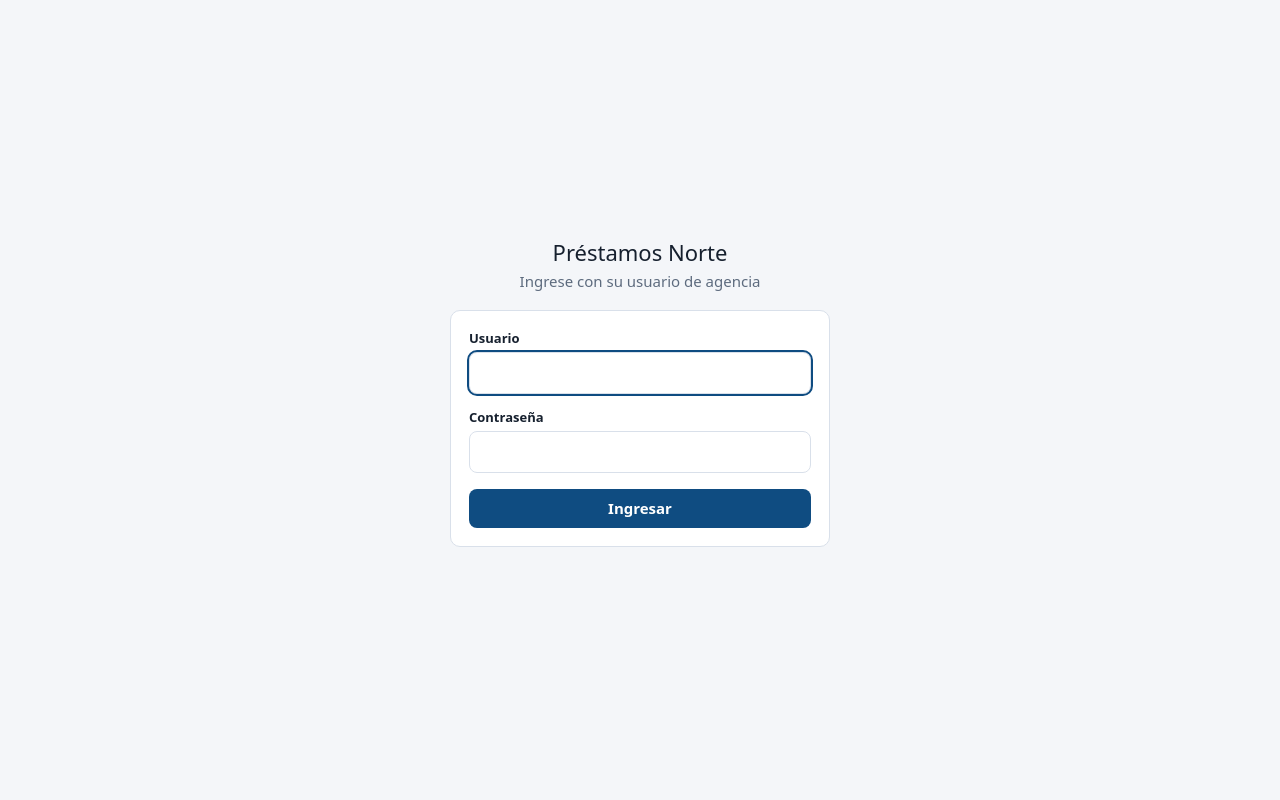
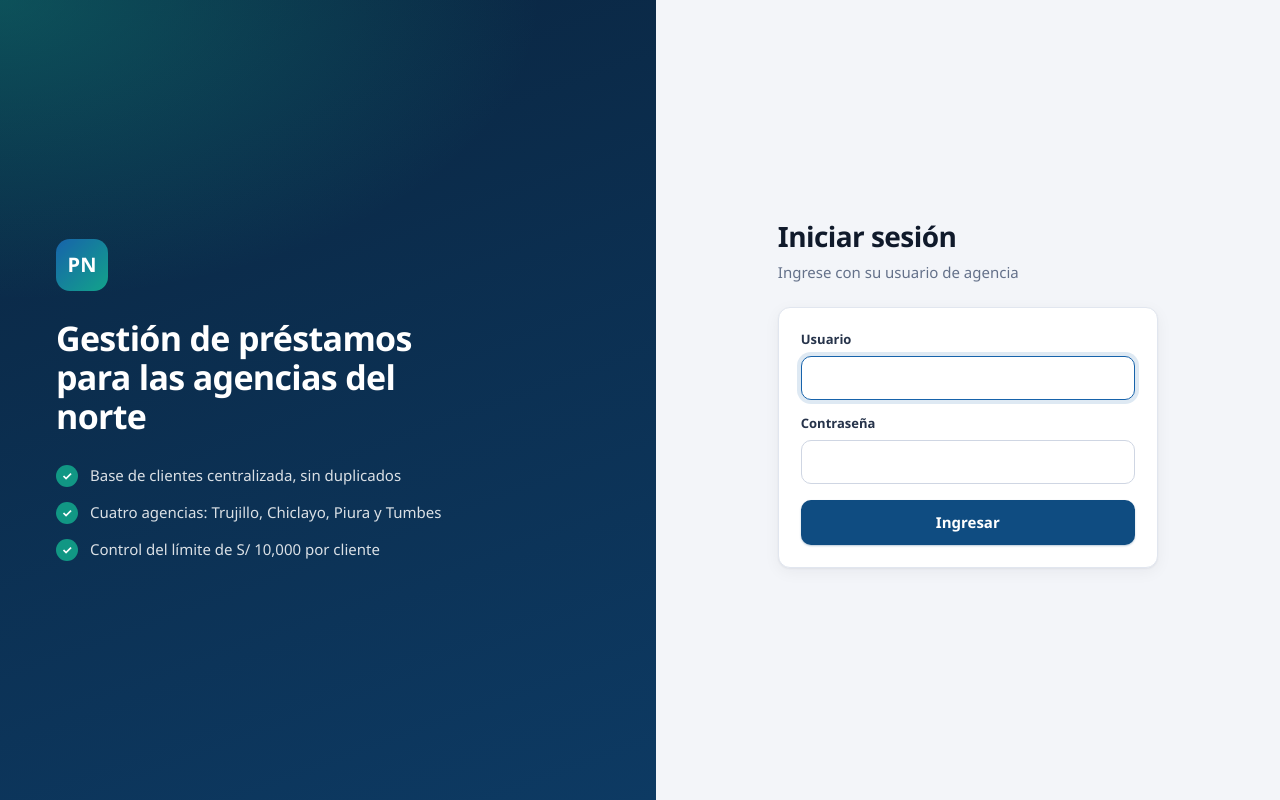
Before and after one commit to Alcaprez/Parcial-Agile, a Next.js app: page /login in a window 1280 px wide. Built offline with nearby package versions, Linux system fonts and the light colour scheme.

Commit message:
refactor: Arreglo de mis Interfaces

```diff
--- a/src/app/(app)/layout.tsx
+++ b/src/app/(app)/layout.tsx
@@ -10,16 +10,22 @@ export default async function AppLayout({ children }: { children: React.ReactNod
   return (
     <>
       <header className="topbar">
-        <span className="marca">Préstamos Norte</span>
+        <span className="marca">
+          <span className="logo">PN</span>
+          Préstamos Norte
+        </span>
         <nav>
           <Link href="/clientes">Clientes</Link>
           <Link href="/clientes/nuevo">Registrar cliente</Link>
           {user.rol !== "agente" && <Link href="/solicitudes/pendientes">Solicitudes pendientes</Link>}
         </nav>
         <div className="quien">
-          <span>
-            {user.nombre} · {ETIQUETA_ROL[user.rol]}
-            {user.agencia ? ` · ${user.agencia}` : " · Todas las agencias"}
+          <span className="avatar">{user.nombre.charAt(0).toUpperCase()}</span>
+          <span className="datos">
+            <strong>{user.nombre}</strong>
+            <small>
+              {ETIQUETA_ROL[user.rol]} · {user.agencia ?? "Todas las agencias"}
+            </small>
           </span>
           <form action={logout}>
             <button type="submit">Cerrar sesión</button>
--- a/src/app/globals.css
+++ b/src/app/globals.css
@@ -1,18 +1,28 @@
 @import "tailwindcss";
 
 :root {
-  --bg: #f4f6f9;
+  --bg: #f3f5f9;
   --panel: #ffffff;
-  --ink: #16202e;
-  --muted: #5d6b7e;
-  --line: #d9e0ea;
+  --ink: #101a2b;
+  --muted: #64718a;
+  --line: #e1e6ef;
+  --line-strong: #cfd6e3;
+  --brand-900: #0a2540;
   --brand: #0f4c81;
-  --brand-ink: #ffffff;
-  --ok: #17663a;
-  --ok-bg: #e6f4ec;
-  --err: #a32121;
-  --err-bg: #fbeaea;
-  --warn-bg: #fff4dc;
+  --brand-600: #1763ab;
+  --brand-50: #eaf2fa;
+  --accent: #12a38a;
+  --ok: #176b3f;
+  --ok-bg: #e8f6ee;
+  --ok-line: #bfe3cd;
+  --err: #b42323;
+  --err-bg: #fdecec;
+  --err-line: #f3c3c3;
+  --warn: #7a5200;
+  --warn-bg: #fff6df;
+  --warn-line: #f0dca0;
+  --radius: 12px;
+  --shadow: 0 1px 2px rgba(16, 26, 43, 0.05), 0 4px 16px rgba(16, 26, 43, 0.05);
 }
 
 * { box-sizing: border-box; }
@@ -21,105 +31,273 @@ body {
   margin: 0;
   background: var(--bg);
   color: var(--ink);
-  font-family: system-ui, -apple-system, "Segoe UI", Roboto, Arial, sans-serif;
+  font-family: "Segoe UI", system-ui, -apple-system, Roboto, "Helvetica Neue", Arial, sans-serif;
   font-size: 15px;
-  line-height: 1.45;
+  line-height: 1.5;
+  -webkit-font-smoothing: antialiased;
 }
 
-a { color: var(--brand); }
+a { color: var(--brand-600); }
 
+/* ---------- Barra superior ---------- */
 .topbar {
-  background: var(--brand);
-  color: var(--brand-ink);
+  position: sticky;
+  top: 0;
+  z-index: 20;
   display: flex;
   flex-wrap: wrap;
   align-items: center;
-  gap: 8px 24px;
-  padding: 10px 24px;
+  gap: 8px 28px;
+  padding: 0 28px;
+  min-height: 64px;
+  background: var(--brand-900);
+  color: #fff;
+  box-shadow: 0 2px 12px rgba(10, 37, 64, 0.25);
 }
-.topbar .marca { font-weight: 700; font-size: 17px; }
+.topbar .marca {
+  display: flex;
+  align-items: center;
+  gap: 10px;
+  font-weight: 700;
+  font-size: 17px;
+  letter-spacing: -0.01em;
+}
+.topbar .logo {
+  display: grid;
+  place-items: center;
+  width: 34px;
+  height: 34px;
+  border-radius: 10px;
+  background: linear-gradient(135deg, var(--brand-600), var(--accent));
+  font-size: 14px;
+  font-weight: 800;
+}
 .topbar nav { display: flex; gap: 4px; flex: 1; flex-wrap: wrap; }
 .topbar nav a {
-  color: var(--brand-ink);
+  color: rgba(255, 255, 255, 0.78);
   text-decoration: none;
+  font-weight: 500;
+  padding: 8px 14px;
+  border-radius: 8px;
+  transition: background 0.15s, color 0.15s;
+}
+.topbar nav a:hover { background: rgba(255, 255, 255, 0.1); color: #fff; }
+.topbar .quien { display: flex; align-items: center; gap: 12px; font-size: 13px; }
+.topbar .avatar {
+  display: grid;
+  place-items: center;
+  width: 34px;
+  height: 34px;
+  border-radius: 50%;
+  background: rgba(255, 255, 255, 0.16);
+  font-weight: 700;
+}
+.topbar .quien .datos { display: flex; flex-direction: column; line-height: 1.25; }
+.topbar .quien .datos small { opacity: 0.7; font-size: 12px; }
+.topbar .quien button {
+  background: transparent;
+  color: #fff;
+  border: 1px solid rgba(255, 255, 255, 0.35);
+  border-radius: 8px;
   padding: 6px 12px;
-  border-radius: 6px;
+  font: inherit;
+  font-size: 13px;
+  cursor: pointer;
+  transition: background 0.15s;
 }
-.topbar nav a:hover { background: rgba(255,255,255,.15); }
-.topbar .quien { font-size: 13px; opacity: .95; display: flex; gap: 12px; align-items: center; }
-.topbar .quien button {
-  background: transparent; color: var(--brand-ink);
-  border: 1px solid rgba(255,255,255,.6); border-radius: 6px;
-  padding: 4px 10px; cursor: pointer;
-}
+.topbar .quien button:hover { background: rgba(255, 255, 255, 0.12); }
 
-main.contenido { max-width: 1100px; margin: 0 auto; padding: 24px 16px 48px; }
-h1 { font-size: 22px; margin: 0 0 4px; }
-.sub { color: var(--muted); margin: 0 0 18px; }
+/* ---------- Contenido ---------- */
+main.contenido { max-width: 1120px; margin: 0 auto; padding: 32px 20px 64px; }
+h1 { font-size: 26px; font-weight: 700; letter-spacing: -0.02em; margin: 0 0 4px; }
+.sub { color: var(--muted); margin: 0 0 24px; }
 
 .panel {
   background: var(--panel);
   border: 1px solid var(--line);
-  border-radius: 10px;
-  padding: 18px;
-  margin-bottom: 16px;
+  border-radius: var(--radius);
+  box-shadow: var(--shadow);
+  padding: 22px;
+  margin-bottom: 18px;
+}
+.panel h2 {
+  font-size: 13px !important;
+  font-weight: 700;
+  text-transform: uppercase;
+  letter-spacing: 0.06em;
+  color: var(--muted);
+  margin: 0 0 16px !important;
 }
 
-table.tabla { width: 100%; border-collapse: collapse; background: var(--panel); }
-table.tabla th, table.tabla td {
-  text-align: left; padding: 10px 12px; border-bottom: 1px solid var(--line);
+/* ---------- Tablas ---------- */
+.tabla-wrap {
+  overflow-x: auto;
+  border: 1px solid var(--line);
+  border-radius: var(--radius);
+  background: var(--panel);
+  box-shadow: var(--shadow);
 }
-table.tabla th { font-size: 12px; text-transform: uppercase; letter-spacing: .04em; color: var(--muted); background: #f8fafc; }
-table.tabla tbody tr:hover { background: #f1f6fb; }
-.tabla-wrap { overflow-x: auto; border: 1px solid var(--line); border-radius: 10px; background: var(--panel); }
+table.tabla { width: 100%; border-collapse: collapse; }
+table.tabla th {
+  text-align: left;
+  padding: 12px 16px;
+  font-size: 11.5px;
+  font-weight: 700;
+  text-transform: uppercase;
+  letter-spacing: 0.06em;
+  color: var(--muted);
+  background: #f8fafc;
+  border-bottom: 1px solid var(--line);
+  white-space: nowrap;
+}
+table.tabla td { padding: 14px 16px; border-bottom: 1px solid var(--line); }
+table.tabla tbody tr:last-child td { border-bottom: 0; }
+table.tabla tbody tr { transition: background 0.12s; }
+table.tabla tbody tr:hover { background: #f6f9fd; }
+table.tabla td:first-child { font-weight: 600; color: var(--brand); white-space: nowrap; }
+table.tabla td a { font-weight: 600; text-decoration: none; white-space: nowrap; }
+table.tabla td a:hover { text-decoration: underline; }
 
-.grid { display: grid; grid-template-columns: repeat(auto-fit, minmax(240px, 1fr)); gap: 14px 18px; }
-.campo { display: flex; flex-direction: column; gap: 4px; }
-.campo label { font-size: 13px; font-weight: 600; }
+/* ---------- Formularios ---------- */
+.grid { display: grid; grid-template-columns: repeat(auto-fit, minmax(240px, 1fr)); gap: 18px 20px; }
+.campo { display: flex; flex-direction: column; gap: 6px; }
+.campo label { font-size: 13px; font-weight: 600; color: #26334a; }
 .campo input, .campo select {
-  border: 1px solid var(--line); border-radius: 8px; padding: 9px 10px;
-  font: inherit; background: #fff; color: var(--ink);
+  border: 1px solid var(--line-strong);
+  border-radius: 10px;
+  padding: 10px 12px;
+  font: inherit;
+  background: #fff;
+  color: var(--ink);
+  transition: border-color 0.15s, box-shadow 0.15s;
 }
-.campo input:focus { outline: 2px solid var(--brand); outline-offset: 0; }
-.campo input[readonly] { background: #eef1f5; color: #3b4757; cursor: not-allowed; }
-.campo input.invalido { border-color: var(--err); }
+.campo input::placeholder { color: #9aa6bb; }
+.campo input:hover, .campo select:hover { border-color: #aeb9cc; }
+.campo input:focus, .campo select:focus {
+  outline: none;
+  border-color: var(--brand-600);
+  box-shadow: 0 0 0 4px rgba(23, 99, 171, 0.14);
+}
+.campo input[readonly] {
+  background: #f1f4f8;
+  color: #46536b;
+  border-color: var(--line);
+  cursor: not-allowed;
+}
+.campo input.invalido { border-color: var(--err); box-shadow: 0 0 0 4px rgba(180, 35, 35, 0.1); }
 .campo .error { color: var(--err); font-size: 13px; }
 .campo .ayuda { color: var(--muted); font-size: 12px; }
 
+/* ---------- Botones ---------- */
 .btn {
-  display: inline-block; border: 0; border-radius: 8px; padding: 9px 16px;
-  background: var(--brand); color: var(--brand-ink); font: inherit; font-weight: 600;
-  cursor: pointer; text-decoration: none;
+  display: inline-flex;
+  align-items: center;
+  justify-content: center;
+  border: 1px solid transparent;
+  border-radius: 10px;
+  padding: 10px 18px;
+  background: var(--brand);
+  color: #fff;
+  font: inherit;
+  font-weight: 600;
+  cursor: pointer;
+  text-decoration: none;
+  box-shadow: 0 1px 2px rgba(15, 76, 129, 0.3);
+  transition: background 0.15s, transform 0.05s, box-shadow 0.15s;
 }
-.btn:disabled, .btn[aria-disabled="true"] { opacity: .5; cursor: not-allowed; }
-.btn.sec { background: #fff; color: var(--brand); border: 1px solid var(--brand); }
-.btn.peligro { background: var(--err); }
-.acciones { display: flex; gap: 10px; flex-wrap: wrap; margin-top: 16px; }
+.btn:hover:not(:disabled):not([aria-disabled="true"]) { background: var(--brand-600); }
+.btn:active:not(:disabled) { transform: translateY(1px); }
+.btn:focus-visible { outline: none; box-shadow: 0 0 0 4px rgba(23, 99, 171, 0.25); }
+.btn:disabled, .btn[aria-disabled="true"] { opacity: 0.45; cursor: not-allowed; box-shadow: none; }
+.btn.sec { background: #fff; color: var(--brand); border-color: var(--line-strong); box-shadow: none; }
+.btn.sec:hover:not(:disabled) { background: var(--brand-50); border-color: var(--brand-600); }
+.btn.peligro { background: var(--err); box-shadow: 0 1px 2px rgba(180, 35, 35, 0.3); }
+.btn.peligro:hover:not(:disabled) { background: #971d1d; }
+.acciones { display: flex; gap: 10px; flex-wrap: wrap; margin-top: 22px; }
 
-.aviso { border-radius: 8px; padding: 10px 14px; margin-bottom: 14px; }
-.aviso.ok { background: var(--ok-bg); color: var(--ok); border: 1px solid #b6dcc5; }
-.aviso.err { background: var(--err-bg); color: var(--err); border: 1px solid #efc2c2; }
-.aviso.warn { background: var(--warn-bg); border: 1px solid #ecd9a4; }
+/* ---------- Avisos ---------- */
+.aviso { border-radius: 10px; padding: 12px 16px; margin-bottom: 16px; border: 1px solid; }
+.aviso.ok { background: var(--ok-bg); color: var(--ok); border-color: var(--ok-line); }
+.aviso.err { background: var(--err-bg); color: var(--err); border-color: var(--err-line); }
+.aviso.warn { background: var(--warn-bg); color: var(--warn); border-color: var(--warn-line); }
 
-.vacio { text-align: center; padding: 40px 16px; color: var(--muted); }
+.vacio { text-align: center; padding: 56px 16px; color: var(--muted); font-size: 16px; }
+.vacio .btn { margin-top: 16px; }
 
 .badge {
-  display: inline-block; font-size: 12px; font-weight: 600; padding: 2px 8px;
-  border-radius: 999px; background: #e8eef6; color: var(--brand);
+  display: inline-block;
+  font-size: 12px;
+  font-weight: 600;
+  padding: 3px 10px;
+  border-radius: 999px;
+  background: var(--brand-50);
+  color: var(--brand);
+  vertical-align: middle;
 }
 
+/* ---------- Modal ---------- */
 .modal-fondo {
-  position: fixed; inset: 0; background: rgba(10,20,35,.55);
-  display: flex; align-items: center; justify-content: center; padding: 16px; z-index: 50;
+  position: fixed;
+  inset: 0;
+  z-index: 50;
+  display: flex;
+  align-items: center;
+  justify-content: center;
+  padding: 16px;
+  background: rgba(10, 37, 64, 0.55);
+  backdrop-filter: blur(3px);
+  animation: aparecer 0.15s ease-out;
 }
-.modal { background: #fff; border-radius: 12px; padding: 22px; max-width: 420px; width: 100%; }
-.modal h2 { margin: 0 0 8px; font-size: 18px; }
+.modal {
+  width: 100%;
+  max-width: 440px;
+  background: #fff;
+  border-radius: 16px;
+  padding: 26px;
+  box-shadow: 0 24px 60px rgba(10, 37, 64, 0.35);
+  animation: subir 0.18s ease-out;
+}
+.modal h2 { margin: 0 0 8px; font-size: 20px; letter-spacing: -0.01em; text-transform: none; color: var(--ink); }
+@keyframes aparecer { from { opacity: 0; } to { opacity: 1; } }
+@keyframes subir { from { opacity: 0; transform: translateY(8px); } to { opacity: 1; transform: none; } }
 
-.login-pagina { min-height: 100vh; display: flex; align-items: center; justify-content: center; padding: 16px; }
+/* ---------- Detalle ---------- */
+dl.detalle { display: grid; grid-template-columns: repeat(auto-fit, minmax(240px, 1fr)); gap: 18px 20px; margin: 0; }
+dl.detalle dt { font-size: 12px; font-weight: 600; text-transform: uppercase; letter-spacing: 0.05em; color: var(--muted); }
+dl.detalle dd { margin: 3px 0 0; font-weight: 500; font-size: 16px; }
+
+/* ---------- Login ---------- */
+.login-pagina { min-height: 100vh; display: grid; grid-template-columns: 1.05fr 1fr; }
+.login-lado {
+  display: flex;
+  flex-direction: column;
+  justify-content: center;
+  gap: 28px;
+  padding: 56px;
+  color: #fff;
+  background:
+    radial-gradient(900px 500px at 0% 0%, rgba(18, 163, 138, 0.35), transparent 60%),
+    linear-gradient(160deg, var(--brand-900), #0d3a63);
+}
+.login-lado .logo-grande {
+  display: grid; place-items: center; width: 52px; height: 52px; border-radius: 14px;
+  background: linear-gradient(135deg, var(--brand-600), var(--accent)); font-weight: 800; font-size: 20px;
+}
+.login-lado h2 { font-size: 34px; line-height: 1.15; letter-spacing: -0.02em; margin: 0; font-weight: 700; max-width: 420px; }
+.login-lado ul { list-style: none; margin: 0; padding: 0; display: grid; gap: 14px; max-width: 420px; }
+.login-lado li { display: flex; gap: 12px; align-items: flex-start; color: rgba(255,255,255,.85); }
+.login-lado li::before {
+  content: "✓"; flex: none; display: grid; place-items: center; width: 22px; height: 22px;
+  border-radius: 50%; background: rgba(18,163,138,.9); color: #fff; font-size: 12px; font-weight: 700; margin-top: 1px;
+}
+.login-form-lado { display: flex; align-items: center; justify-content: center; padding: 32px 20px; }
 .login-caja { width: 100%; max-width: 380px; }
-.login-caja h1 { text-align: center; margin-bottom: 2px; }
-.login-caja .sub { text-align: center; }
+.login-caja h1 { font-size: 28px; margin-bottom: 4px; }
+.login-caja .sub { margin-bottom: 24px; }
 
-dl.detalle { display: grid; grid-template-columns: repeat(auto-fit, minmax(240px, 1fr)); gap: 14px 18px; margin: 0; }
-dl.detalle dt { font-size: 12px; text-transform: uppercase; letter-spacing: .04em; color: var(--muted); }
-dl.detalle dd { margin: 2px 0 0; font-weight: 500; }
+@media (max-width: 860px) {
+  .login-pagina { grid-template-columns: 1fr; }
+  .login-lado { display: none; }
+  .topbar { padding: 8px 16px; }
+  main.contenido { padding: 24px 14px 48px; }
+}
--- a/src/app/login/page.tsx
+++ b/src/app/login/page.tsx
@@ -5,13 +5,24 @@ export const metadata = { title: "Iniciar sesión — Préstamos Norte" };
 export default function LoginPage() {
   return (
     <div className="login-pagina">
-      <div className="login-caja">
-        <h1>Préstamos Norte</h1>
-        <p className="sub">Ingrese con su usuario de agencia</p>
-        <div className="panel">
-          <LoginForm />
+      <aside className="login-lado">
+        <div className="logo-grande">PN</div>
+        <h2>Gestión de préstamos para las agencias del norte</h2>
+        <ul>
+          <li>Base de clientes centralizada, sin duplicados</li>
+          <li>Cuatro agencias: Trujillo, Chiclayo, Piura y Tumbes</li>
+          <li>Control del límite de S/ 10,000 por cliente</li>
+        </ul>
+      </aside>
+      <section className="login-form-lado">
+        <div className="login-caja">
+          <h1>Iniciar sesión</h1>
+          <p className="sub">Ingrese con su usuario de agencia</p>
+          <div className="panel">
+            <LoginForm />
+          </div>
         </div>
-      </div>
+      </section>
     </div>
   );
 }
--- a/src/lib/validators.ts
+++ b/src/lib/validators.ts
@@ -69,7 +69,7 @@ export function validarCorreo(v: string): string | null {
 }
 
 function validarNombre(v: string, etiqueta: string): string | null {
-  if (!v) return `${etiqueta} es obligatorio.`;
+  if (!v) return "Este campo es obligatorio.";
   if (!NOMBRE_RE.test(v)) return `${etiqueta} solo admite letras y debe tener al menos 2 caracteres.`;
   return null;
 }
```
